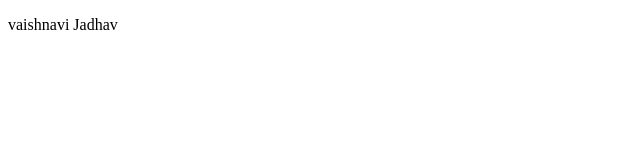
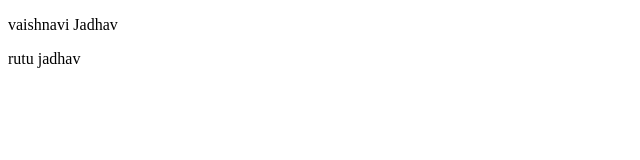
Before and after one commit to newbie-roo2/localremo, a plain HTML site: page index.html in a window 1280 px wide. Shown: the full height of the page, 0-640 px from the left. Drawn offline with Linux system fonts and the light colour scheme.

Commit message:
new paragraph

```diff
--- a/index.html
+++ b/index.html
@@ -7,5 +7,6 @@
 </head>
 <body>
     <p>vaishnavi Jadhav</p>
+    <p>rutu jadhav</p>
 </body>
 </html>
```
